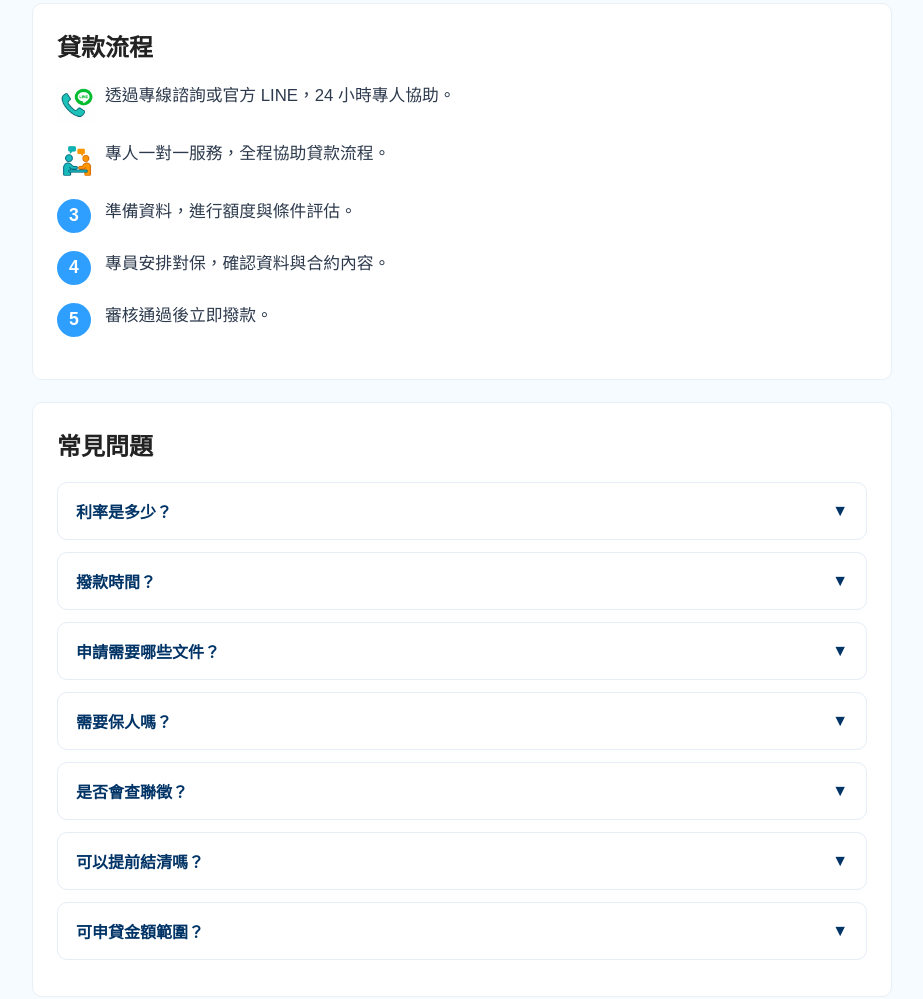
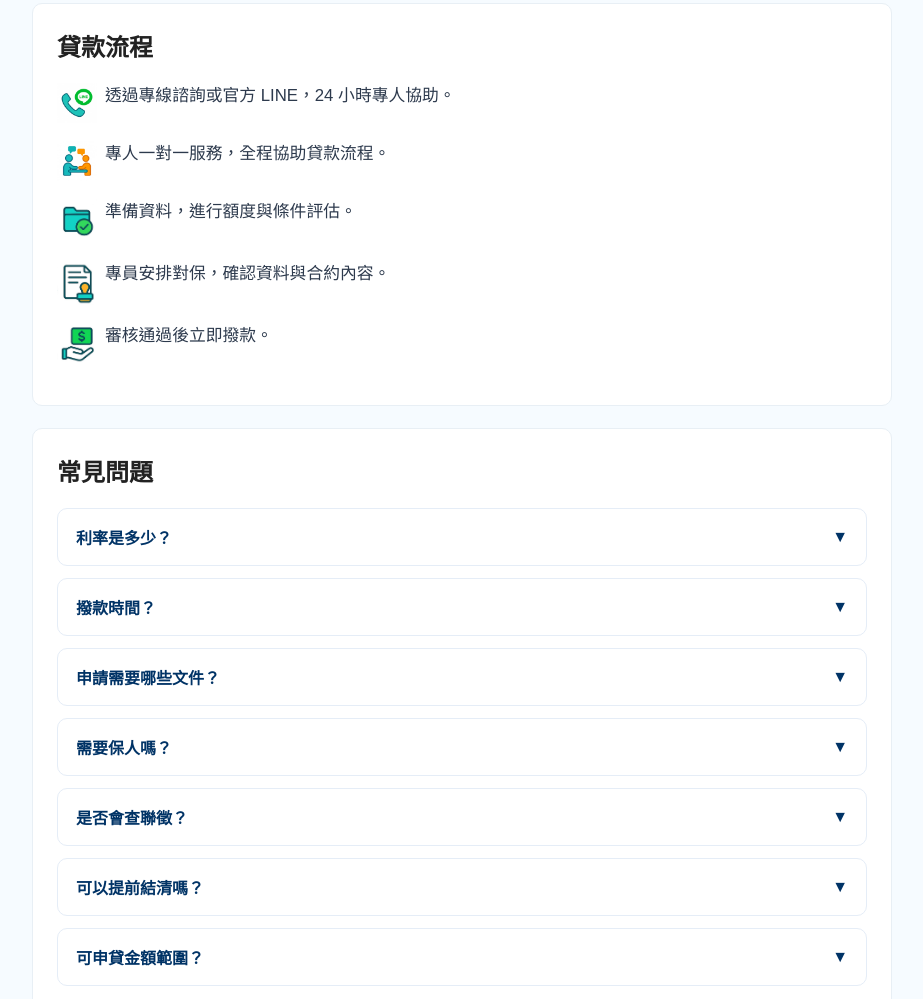
Before and after one commit to Wantong-lease/Wantong, a plain HTML site: page index.html in a window 1280 px wide. Shown: the part 1828-2827 px from the top of the page, without its empty margins (178-1101 px from the left). Drawn offline with Linux system fonts and the light colour scheme.

Commit message:
Update index.html

```diff
--- a/index.html
+++ b/index.html
@@ -276,15 +276,15 @@
   <div class="step-text">專人一對一服務，全程協助貸款流程。</div>
 </div>
       <div class="step-item">
-        <div class="step-num">3</div>
+         <img src="step3.png" style="width:40px; margin-right:8px; vertical-align:middle;">
         <div class="step-text">準備資料，進行額度與條件評估。</div>
       </div>
       <div class="step-item">
-        <div class="step-num">4</div>
+         <img src="step4.png" style="width:40px; margin-right:8px; vertical-align:middle;">
         <div class="step-text">專員安排對保，確認資料與合約內容。</div>
       </div>
       <div class="step-item">
-        <div class="step-num">5</div>
+         <img src="step5.png" style="width:40px; margin-right:8px; vertical-align:middle;">
         <div class="step-text">審核通過後立即撥款。</div>
       </div>
     </div>
```
